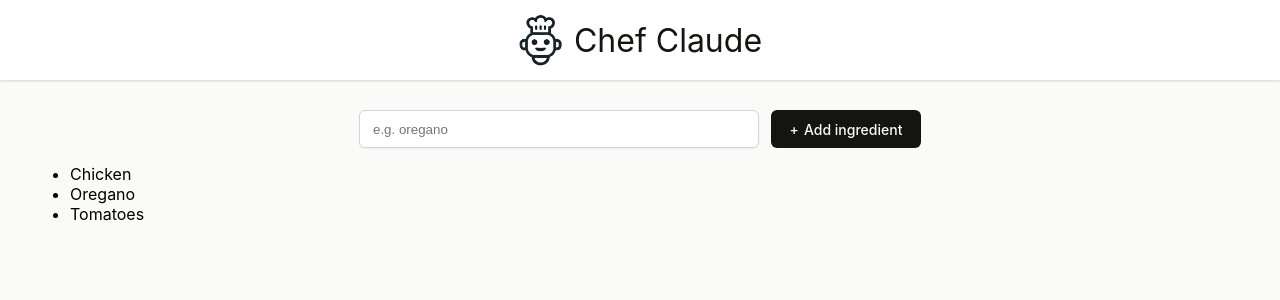
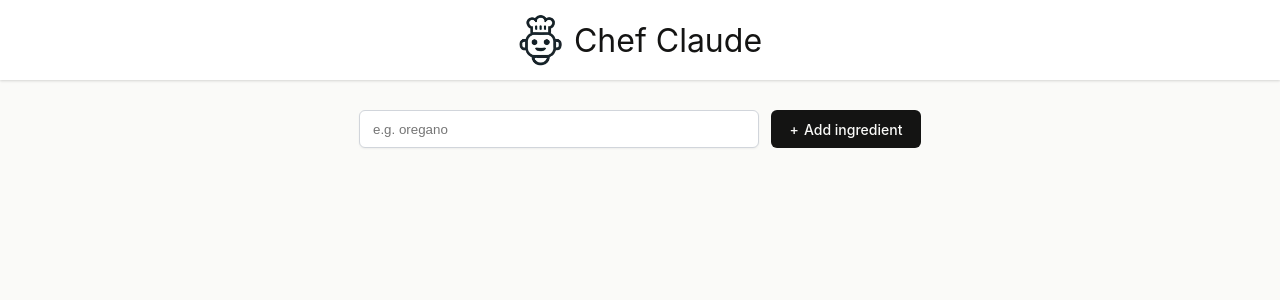
Before and after one commit to laporejero/chef-claude, a React (Vite) app: page / in a window 1280 px wide. Shown: the top 300 px of the page. Built offline with nearby package versions, Linux system fonts and the light colour scheme.

Commit message:
Update MainContent.jsx

```diff
--- a/src/components/MainContent.jsx
+++ b/src/components/MainContent.jsx
@@ -1,7 +1,7 @@
 import React from "react"
 export default function Main() {
 
-    const [ingredients, setIngredients] = React.useState(["Chicken", "Oregano", "Tomatoes"])
+    const [ingredients, setIngredients] = React.useState([])
 
     const ingredientsList = ingredients.map((ingredient) => (
         <li key={ingredient}>{ingredient}</li>
```
